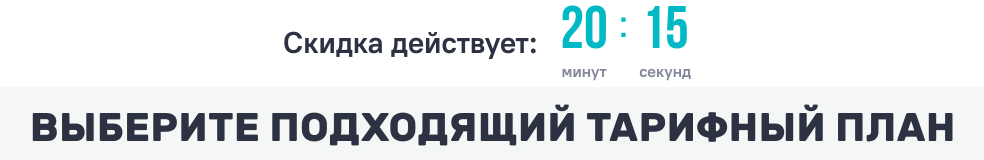
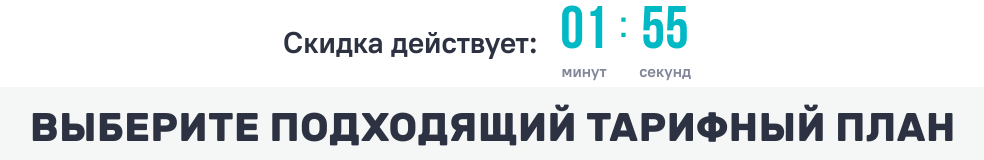
Before and after one commit to metastasio/4ATestTask, a React (Vite) app: page / in a window 1280 px wide. Shown: the top 160 px of the page, without its empty margins (147-1131 px from the left). Built offline with nearby package versions, Linux system fonts and the light colour scheme; no server answers.

Commit message:
Fix svg import

```diff
--- a/src/Components/Cards/SaleBadge/salebadge.module.css
+++ b/src/Components/Cards/SaleBadge/salebadge.module.css
@@ -1,5 +1,5 @@
 .sale {
-  background-image: url('Star.svg');
+  background-image: url('/Star.svg');
   background-repeat: no-repeat;
   background-position: center center;
   font-weight: 500;
--- a/src/Components/Header/Header.tsx
+++ b/src/Components/Header/Header.tsx
@@ -6,7 +6,7 @@ import styles from './header.module.css';
 
 export const Header = () => {
   const { status, setStatus } = useTimerContext();
-  const [time, setTime] = useState(1220000);
+  const [time, setTime] = useState(120000);
   const currentMinutes = Math.floor((time / 1000 / 60) % 60);
   const currentSeconds = Math.floor((time / 1000) % 60);
 
--- a/src/Components/Main/main.module.css
+++ b/src/Components/Main/main.module.css
@@ -90,7 +90,7 @@
 
 .policy_input:checked::before {
   display: block;
-  background-image: url('checked.svg');
+  background-image: url('/checked.svg');
   background-repeat: no-repeat;
   background-position: center center;
 }
--- a/src/Components/Modal/modal.module.css
+++ b/src/Components/Modal/modal.module.css
@@ -50,7 +50,7 @@
   height: 20px;
   border: none;
   background-color: transparent;
-  background-image: url('close.svg');
+  background-image: url('/close.svg');
 }
 
 .header {
```
